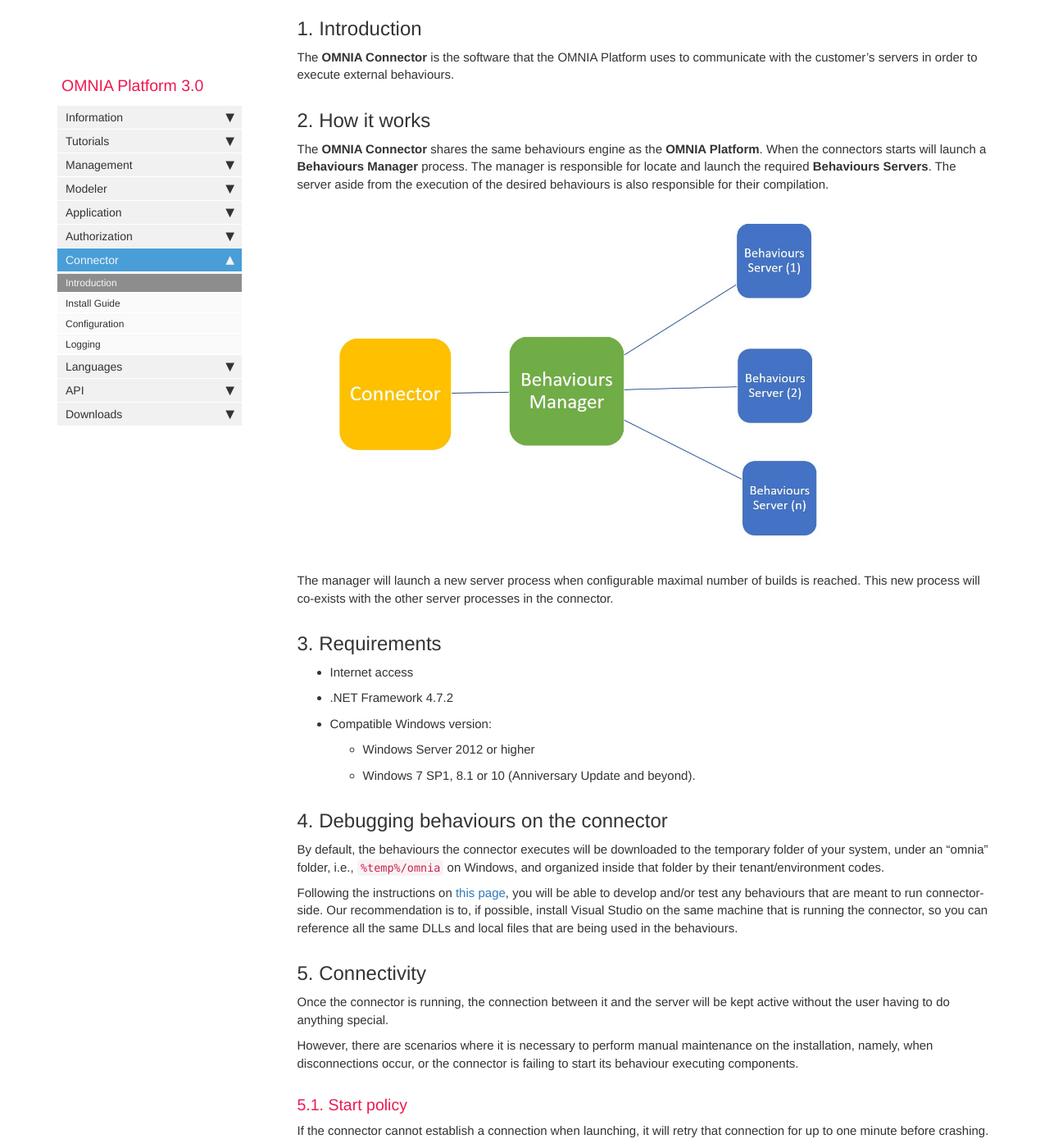
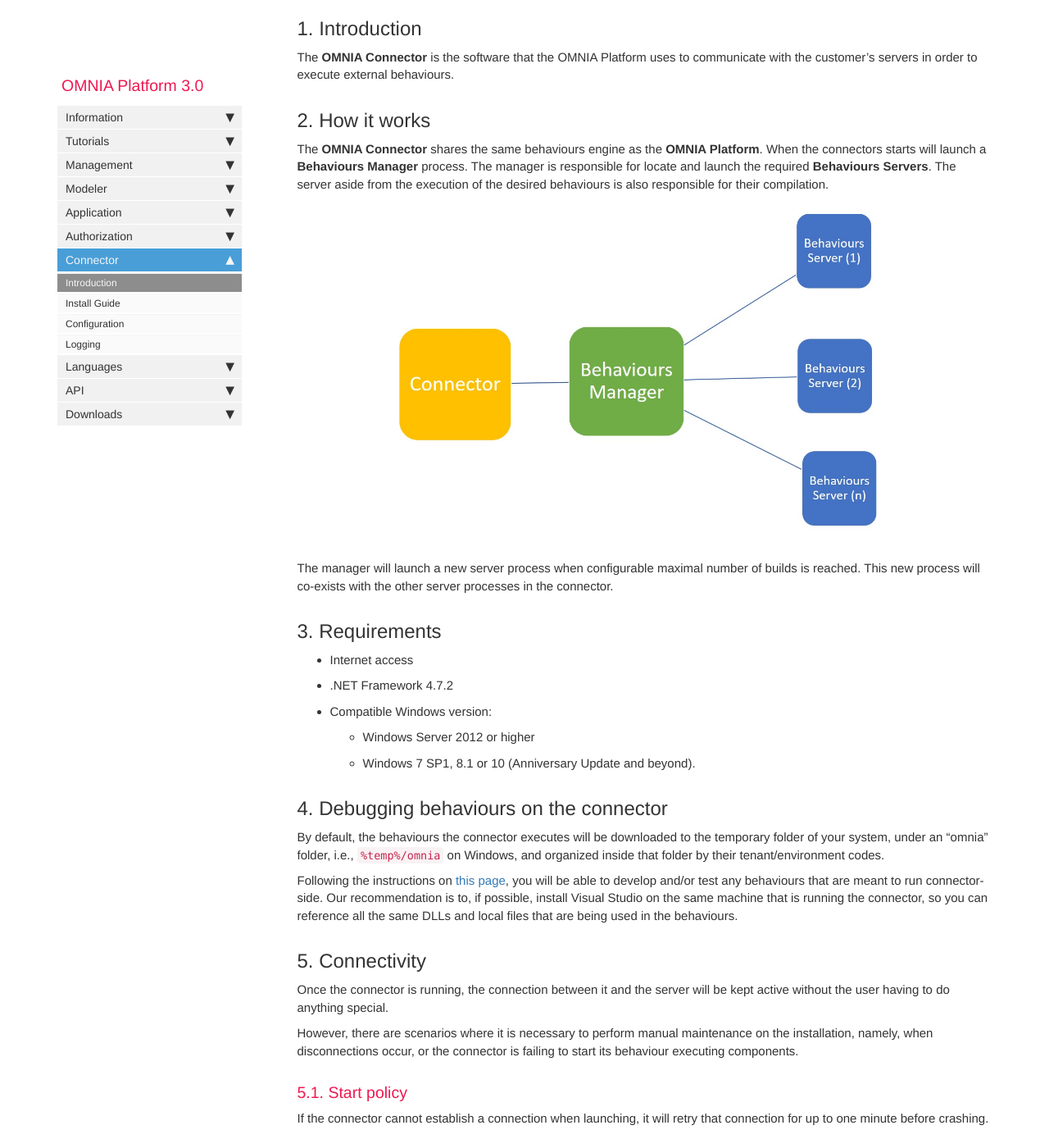
Before and after one commit to daniel8lopes/omnia3, a Jekyll site: the page built from docs/pages/omnia3/Connector/omnia3_connector_introduction.md, in a window 1280 px wide and 1400 px high, scrolled down 434 px. Shown: the whole window at 82% size. Built offline with Jekyll 4.4.1, drawn with Linux system fonts in a browser that asks for light colours; nearby versions of some CDN libraries; comment, search, counter and statistics services are not loaded.

Commit message:
Added CSS

```diff
--- a/docs/css/customstyles.css
+++ b/docs/css/customstyles.css
@@ -1199,7 +1199,7 @@ h4.panel-title {
     }
 }
 
-.image-center {
+img[src*='#center'] {
 	display: block;
     margin: auto;
 }
--- a/docs/pages/omnia3/Connector/omnia3_connector_introduction.md
+++ b/docs/pages/omnia3/Connector/omnia3_connector_introduction.md
@@ -15,7 +15,7 @@ The **OMNIA Connector** is the software that the OMNIA Platform uses to communic
 ## 2. How it works
 The **OMNIA Connector** shares the same behaviours engine as the **OMNIA Platform**. When the connectors starts will launch a **Behaviours Manager** process. The manager is responsible for locate and launch the required **Behaviours Servers**. The server aside from the execution of the desired behaviours is also responsible for their compilation.
 
-![Connector architecture](images\connector_arch.jpg){: .imaga-center}
+![Connector architecture](images\connector_arch.jpg#center)
 
 
 
```
